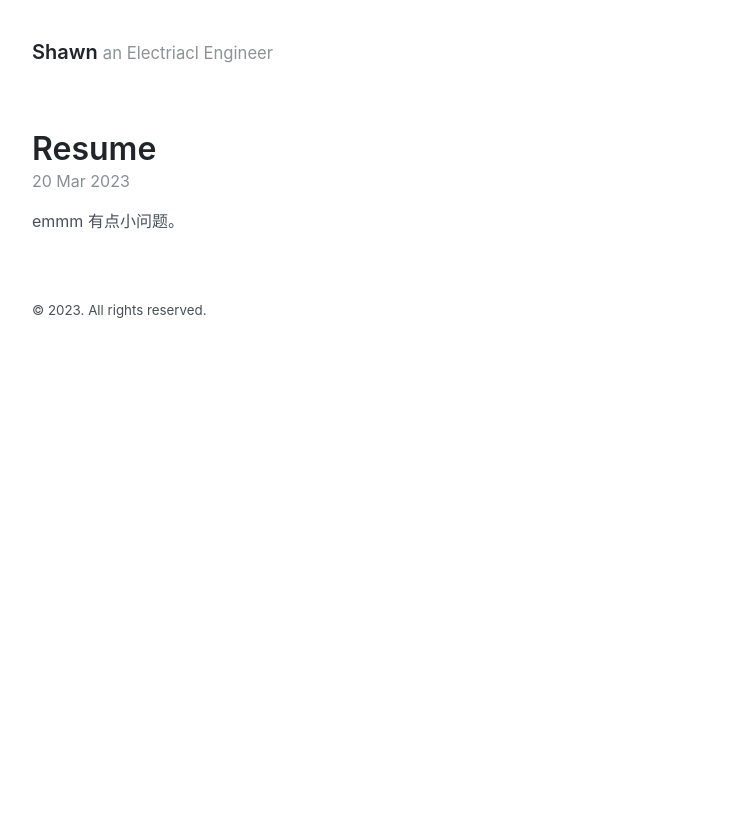
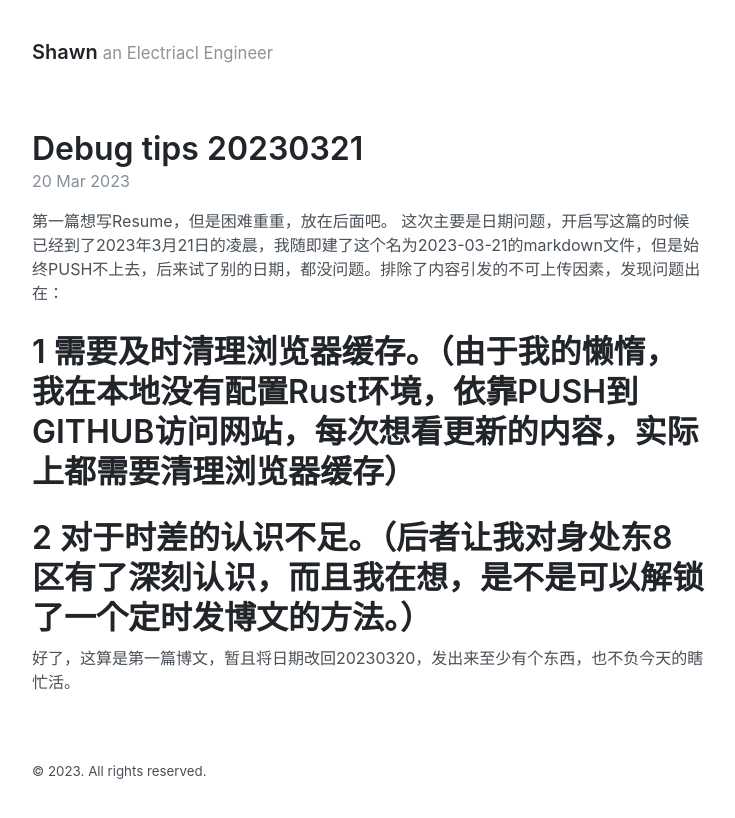
Before and after one commit to Pepsi-Wu/Pepsi-Wu.github.io, a Jekyll site: the page built from _posts/2023-03-20-test.md, in a window 1280 px wide. Shown: the top 818 px of the page, without its empty margins (272-1007 px from the left). Built offline with Jekyll 4.4.1, drawn with Linux system fonts in a browser that asks for light colours.

Commit message:
Update 2023-03-20-test.md

```diff
--- a/_posts/2023-03-20-test.md
+++ b/_posts/2023-03-20-test.md
@@ -1,6 +1,10 @@
 ---
 layout: post
-title: Resume
+title: Debug tips 20230321
 ---
 
-emmm 有点小问题。
+第一篇想写Resume，但是困难重重，放在后面吧。
+这次主要是日期问题，开启写这篇的时候已经到了2023年3月21日的凌晨，我随即建了这个名为2023-03-21的markdown文件，但是始终PUSH不上去，后来试了别的日期，都没问题。排除了内容引发的不可上传因素，发现问题出在：
+# 1  需要及时清理浏览器缓存。（由于我的懒惰，我在本地没有配置Rust环境，依靠PUSH到GITHUB访问网站，每次想看更新的内容，实际上都需要清理浏览器缓存）
+# 2  对于时差的认识不足。（后者让我对身处东8区有了深刻认识，而且我在想，是不是可以解锁了一个定时发博文的方法。）
+好了，这算是第一篇博文，暂且将日期改回20230320，发出来至少有个东西，也不负今天的瞎忙活。
```
